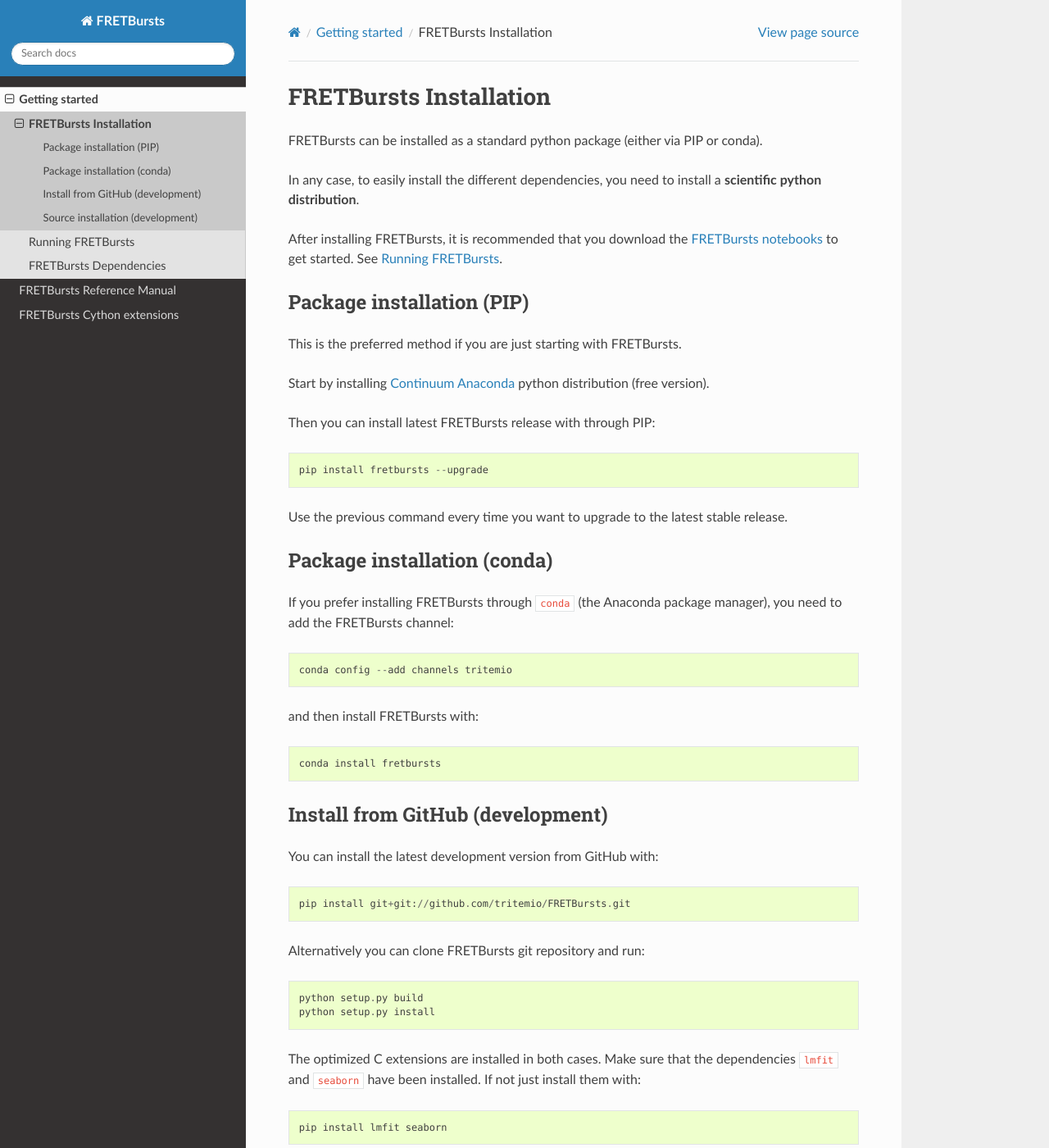
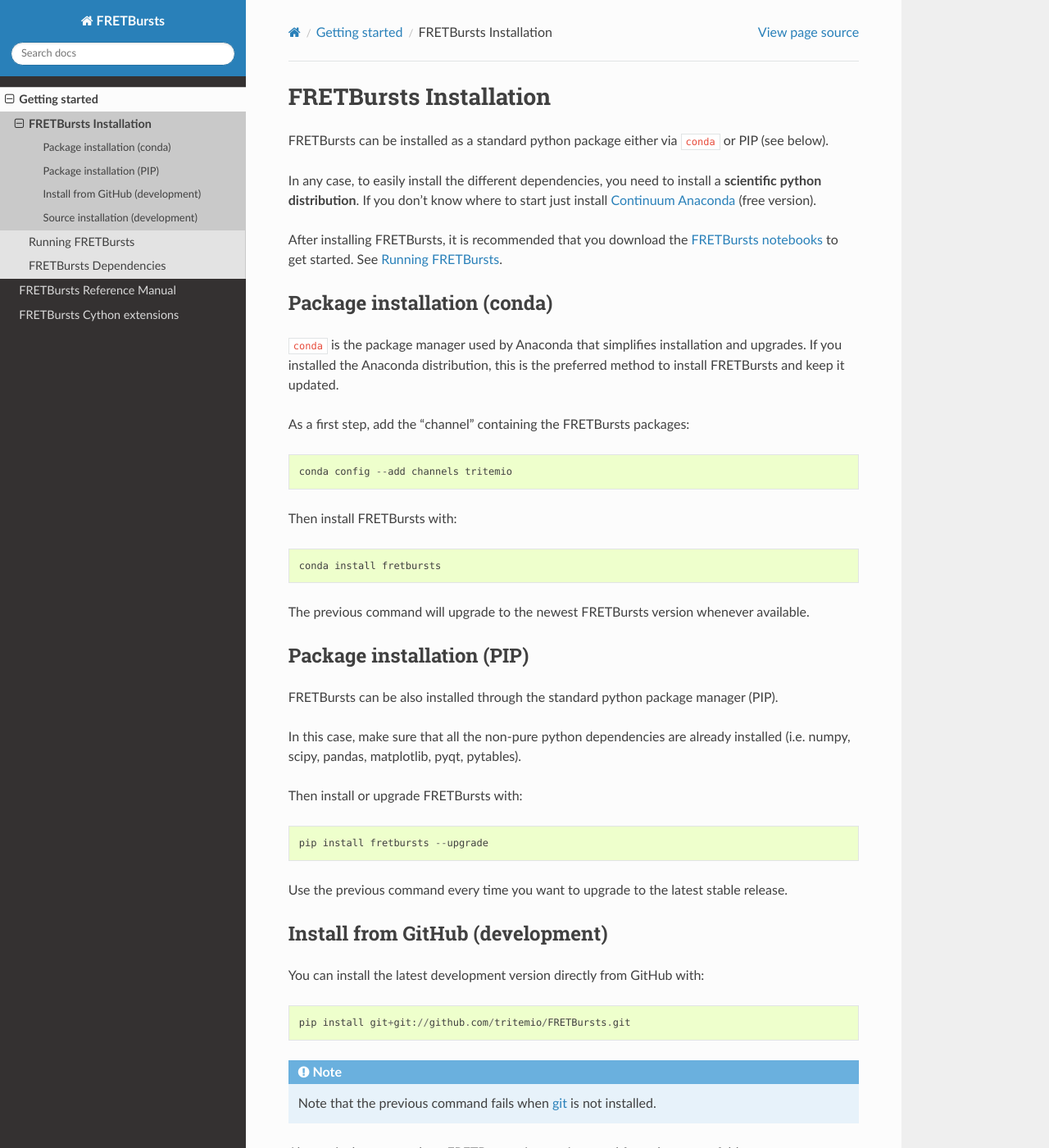
Before and after one commit to tritemio/FRETBursts, a Sphinx documentation site: the page built from docs/source/installation.rst, in a window 1280 px wide and 1400 px high. Shown: the whole window at 82% size. Built offline with Sphinx 7.4.7 and the Read the Docs theme 2.0.0, drawn with Linux system fonts in a browser that asks for light colours; the version number could not be read and is left out; some of the changed text lies outside the part shown.

Commit message:
Docs: more installation updates

```diff
--- a/docs/source/installation.rst
+++ b/docs/source/installation.rst
@@ -3,11 +3,14 @@
 FRETBursts Installation
 =======================
 
-FRETBursts can be installed as a standard python package (either via PIP
-or conda).
+FRETBursts can be installed as a standard python package either via `conda`
+or PIP (see below).
 
 In any case, to easily install the different dependencies, you need to
-install a **scientific python distribution**.
+install a **scientific python distribution**. If you don't know where
+to start just install
+`Continuum Anaconda <https://store.continuum.io/cshop/anaconda/>`_
+(free version).
 
 After installing FRETBursts, it is recommended that you download the
 `FRETBursts notebooks <https://github.com/tritemio/FRETBursts_notebooks/archive/master.zip>`__
@@ -16,50 +19,60 @@
 
 .. _package_install:
 
+Package installation (conda)
+----------------------------
+
+`conda` is the package manager used by Anaconda that simplifies installation
+and upgrades. If you installed the Anaconda distribution, this is
+the preferred method to install FRETBursts and keep it updated.
+
+As a first step, add the "channel" containing the FRETBursts
+packages::
+
+    conda config --add channels tritemio
+
+Then install FRETBursts with::
+
+    conda install fretbursts
+
+The previous command will upgrade to the newest FRETBursts version
+whenever available.
+
 Package installation (PIP)
 --------------------------
 
-This is the preferred method if you are just starting with FRETBursts.
+FRETBursts can be also installed through the standard python package
+manager (PIP).
 
-Start by installing `Continuum Anaconda <https://store.continuum.io/cshop/anaconda/>`__
-python distribution (free version).
+In this case, make sure that all the non-pure python dependencies are already
+installed (i.e. numpy, scipy, pandas, matplotlib, pyqt, pytables).
 
-Then you can install latest FRETBursts release with through PIP::
+Then install or upgrade FRETBursts with::
 
     pip install fretbursts --upgrade
 
 Use the previous command every time you want to upgrade to the latest stable
 release.
 
-Package installation (conda)
-----------------------------
-
-If you prefer installing FRETBursts through `conda` (the Anaconda package
-manager), you need to add the FRETBursts channel::
-
-    conda config --add channels tritemio
-
-and then install FRETBursts with::
-
-    conda install fretbursts
-
 Install from GitHub (development)
 ---------------------------------
 
-You can install the latest development version from GitHub with::
+You can install the latest development version directly from GitHub with::
 
     pip install git+git://github.com/tritemio/FRETBursts.git
 
-Alternatively you can clone FRETBursts git repository and run::
+.. note ::
+    Note that the previous command fails when `git <http://git-scm.com/>`_
+    is not installed.
+
+Alternatively you can clone FRETBursts git repository and from the
+source folder run::
 
     python setup.py build
     python setup.py install
 
 The optimized C extensions are installed in both cases. Make sure that
-the dependencies `lmfit` and `seaborn` have been installed. If not
-just install them with::
-
-    pip install lmfit seaborn
+the dependencies `lmfit` and `seaborn` have been installed.
 
 .. _source_install:
 
```
